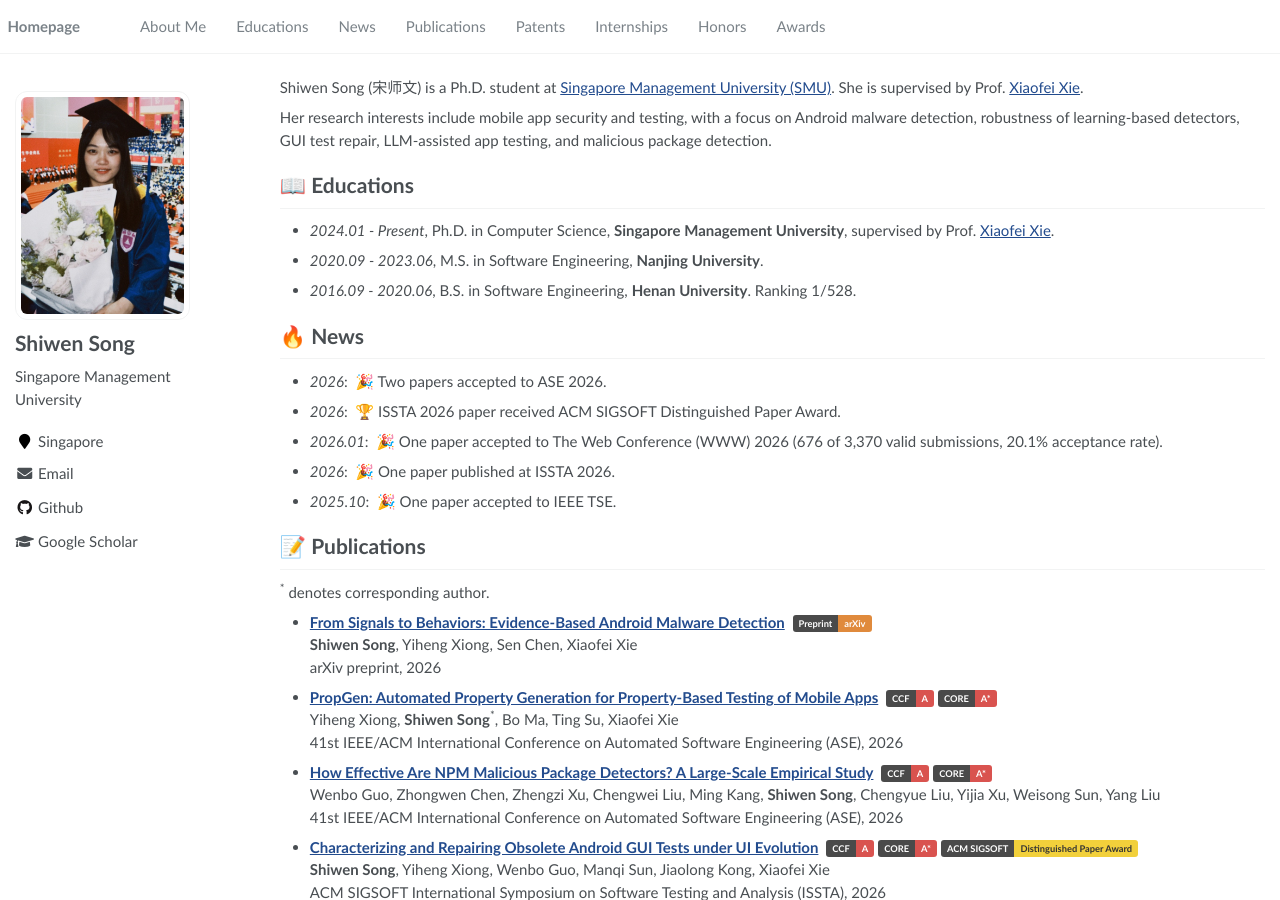
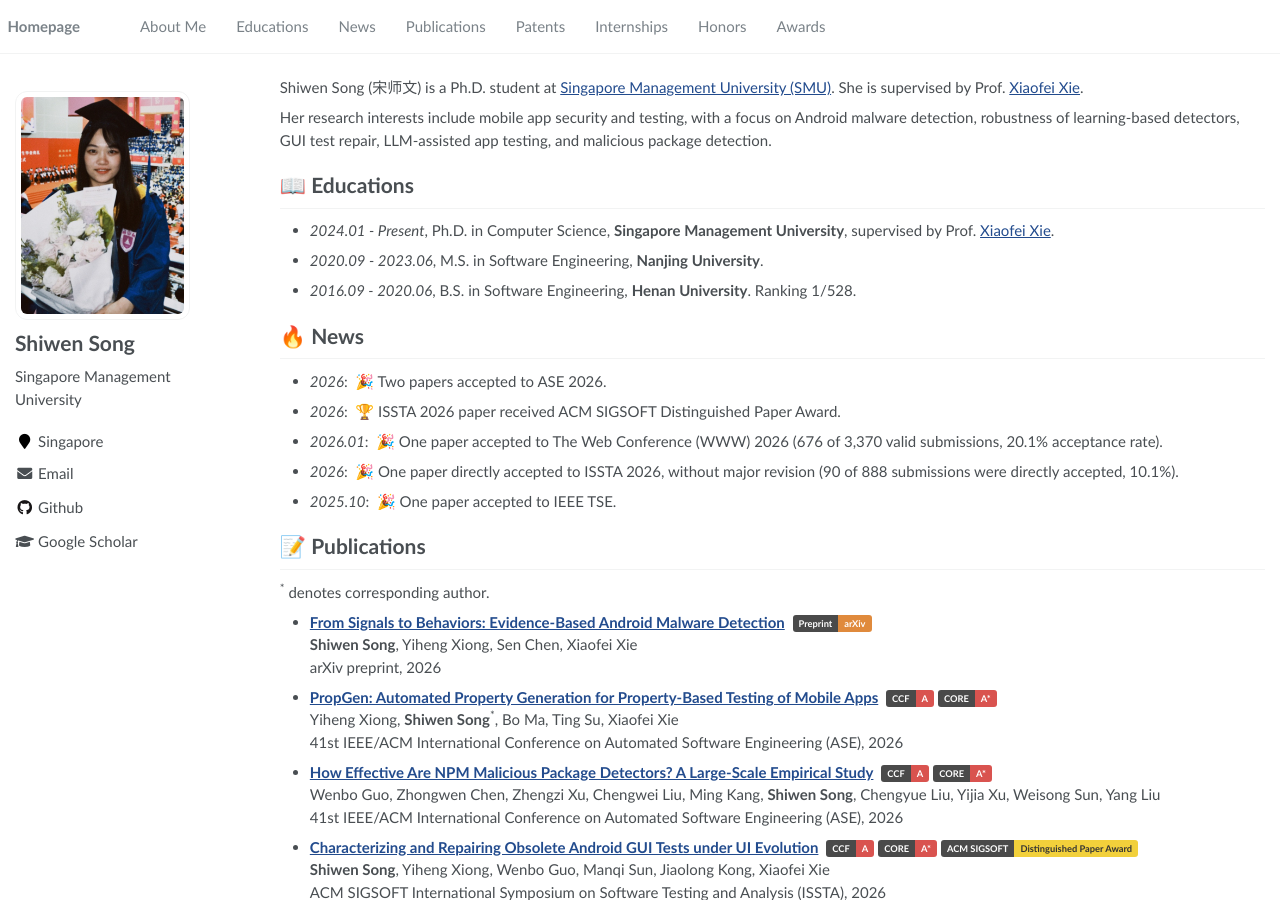
Before and after one commit to shiwen-song/shiwen-song.github.io, a Jekyll site: the page built from _pages/about.md, in a window 1280 px wide and 900 px high. Built offline with Jekyll 4.4.1, drawn with Linux system fonts in a browser that asks for light colours.

Commit message:
News: ISSTA directly accepted
Co-Authored-By: Claude Sonnet 5.5 <noreply@anthropic.com>

```diff
--- a/_pages/about.md
+++ b/_pages/about.md
@@ -30,7 +30,7 @@ Her research interests include mobile app security and testing, with a focus on
 - *2026*: &nbsp;🎉 Two papers accepted to ASE 2026.
 - *2026*: &nbsp;🏆 ISSTA 2026 paper received ACM SIGSOFT Distinguished Paper Award.
 - *2026.01*: &nbsp;🎉 One paper accepted to The Web Conference (WWW) 2026 (676 of 3,370 valid submissions, 20.1% acceptance rate).
-- *2026*: &nbsp;🎉 One paper published at ISSTA 2026.
+- *2026*: &nbsp;🎉 One paper directly accepted to ISSTA 2026, without major revision (90 of 888 submissions were directly accepted, 10.1%).
 - *2025.10*: &nbsp;🎉 One paper accepted to IEEE TSE.
 
 # 📝 Publications
```
